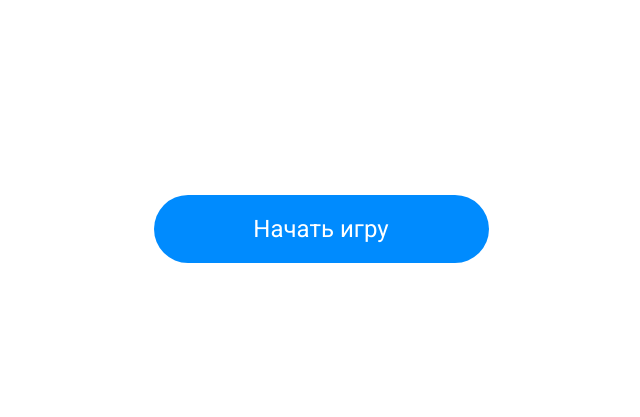
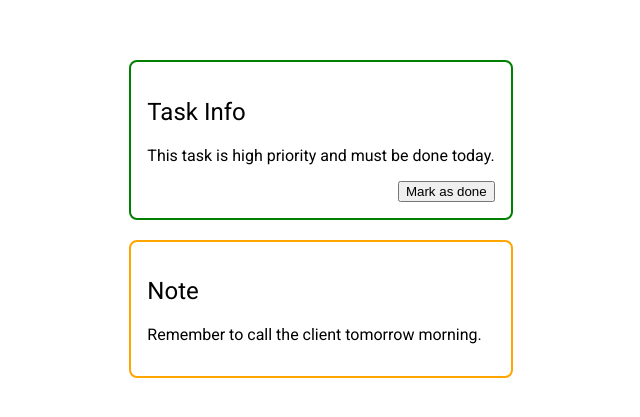
Before and after one commit to SergeyW1/vue-app-learn, a Vue app: page / in a window 1280 px wide. Shown: the part 179-596 px from the top of the page, without its empty margins (319-959 px from the left). Built offline with nearby package versions, Linux system fonts and the light colour scheme.

Commit message:
6 august exercise

```diff
--- a/src/App.vue
+++ b/src/App.vue
@@ -1,11 +1,17 @@
 <script setup>
-  import Button from './components/Button.vue';
+  import FancyCard from './components/FancyCard.vue';
 </script>
 
 <template>
-  <main>
-    <Button>Начать игру</Button>
-  </main>
+  <FancyCard title="Task Info" border-color="green">
+    <p>This task is high priority and must be done today.</p>
+
+    <template #footer>
+      <button>Mark as done</button>
+    </template>
+  </FancyCard>
+
+  <FancyCard title="Note" border-color="orange">
+    <p>Remember to call the client tomorrow morning.</p>
+  </FancyCard>
 </template>
-
-<style scoped></style>
--- /dev/null
+++ b/src/components/FancyCard.vue
@@ -0,0 +1,34 @@
+<script setup lang="ts">
+  defineProps({
+    title: String,
+    borderColor: String,
+  });
+</script>
+
+<template>
+  <div class="card" :style="{ border: '2px solid ' + borderColor }">
+    <h2>{{ title }}</h2>
+
+    <div class="content">
+      <slot></slot>
+    </div>
+
+    <div class="footer">
+      <slot name="footer"></slot>
+    </div>
+  </div>
+</template>
+
+<style scoped>
+  .card {
+    padding: 16px;
+    margin-bottom: 20px;
+    border-radius: 8px;
+  }
+  .content {
+    margin: 12px 0;
+  }
+  .footer {
+    text-align: right;
+  }
+</style>
```
Also changed, not shown: src/components/UserCard.vue (added, +15 -0 lines).
